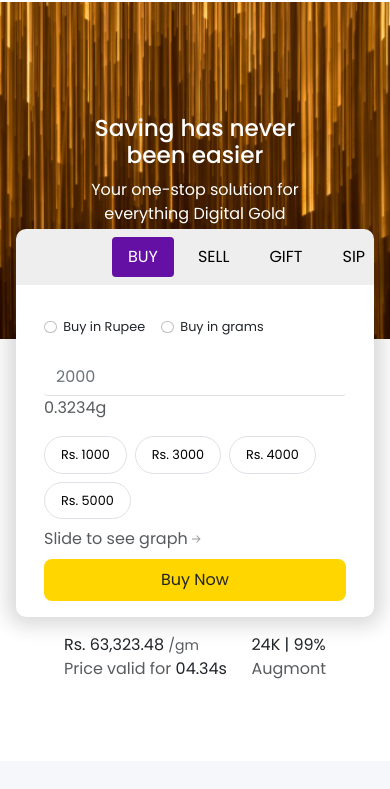
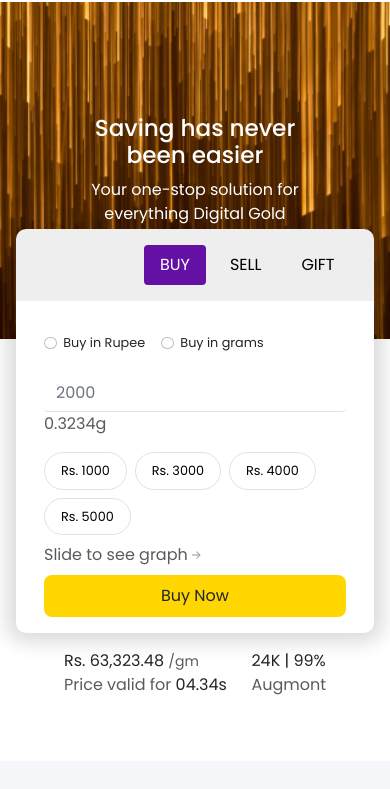
Before and after one commit to pandeyrochak/honeyjar-landing-page, a plain HTML site: page index.html in a window 390 px wide. Shown: the part 55-844 px from the top of the page. Drawn offline with nearby package versions, Linux system fonts and the light colour scheme.

Commit message:
Fixed alignment issue with tabs

```diff
--- a/assets/styles/styles.scss
+++ b/assets/styles/styles.scss
@@ -155,7 +155,8 @@ nav{
     margin-left: auto;
     margin-right: auto;
     .nav{
-        padding-left: 6rem !important;
+        padding: 1em 2em;
+        // padding-left: 7em;
         width: 100%;
         overflow-x: scroll;
         flex-wrap: nowrap !important;
@@ -499,7 +500,7 @@ footer.footer{
         backdrop-filter: blur(15px);
         border-radius: 10px;
         .nav{
-            padding-left: unset;
+            padding-left: 0 !important;
             width: unset;
             overflow-x: unset
         }
@@ -514,3 +515,10 @@ footer.footer{
     }
 
 }
+@media (max-width: 525px){
+    #tab-nav-wrapper{
+        .nav{
+            padding-left: 8em;
+        }
+    }
+}
--- a/index.html
+++ b/index.html
@@ -59,7 +59,7 @@
         <section class="hero bg-light position-relative">
             <div class="buy-now-card px-3 d-flex flex-column">
                 <div id="tab-nav-wrapper" class="mb-lg-3">
-                    <ul class="nav nav-pills justify-content-around gap-2 p-2" id="pills-tab" role="tablist">
+                    <ul class="nav nav-pills justify-content-around gap-2" id="pills-tab" role="tablist">
                         <li class="nav-item text-center" role="presentation">
                           <button class="nav-link active" id="pills-buy-tab" data-bs-toggle="pill" data-bs-target="#pills-buy" type="button" role="tab" aria-controls="pills-buy" aria-selected="true">BUY</button>
                         </li>
```
Also changed, not shown: assets/styles/styles.css, 1 other file.
